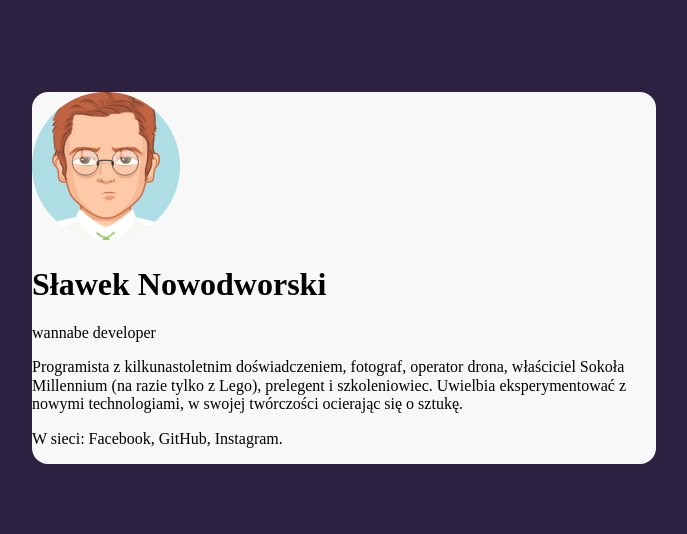
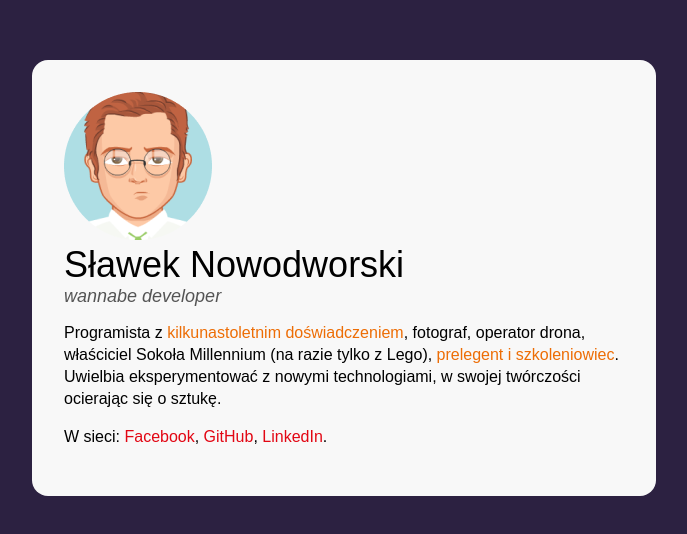
Before and after one commit to SlawomirN/business-card, a plain HTML site: page index.html in a window 1280 px wide. Shown: the part 122-656 px from the top of the page, without its empty margins (296-983 px from the left). Drawn offline with Linux system fonts and the light colour scheme.

Commit message:
text styles

```diff
--- a/index.html
+++ b/index.html
@@ -9,17 +9,17 @@
 </head>
 <body>
     <main class="main">
-        <article>
-            <img src="avatar.png" alt="Zdjęcie Sławka Nowodworskiego">
-            <header>
-                <h1>Sławek Nowodworski</h1>
-                <p>wannabe developer</p>
+        <article class="person">
+            <img class="person__picture" src="avatar.png" alt="Zdjęcie Sławka Nowodworskiego">
+            <header class="person__info">
+                <h1 class="person__name">Sławek Nowodworski</h1>
+                <p class="person__position">wannabe developer</p>
             </header>
-            <p>
-                Programista z kilkunastoletnim doświadczeniem, fotograf, operator drona, właściciel Sokoła Millennium (na razie tylko z Lego), prelegent i szkoleniowiec. Uwielbia eksperymentować z nowymi technologiami, w swojej twórczości ocierając się o sztukę.
+            <p class="person__description">
+                Programista z <strong class="special">kilkunastoletnim doświadczeniem</strong>, fotograf, operator drona, właściciel Sokoła Millennium (na razie tylko z Lego), <strong class="special">prelegent i szkoleniowiec</strong>. Uwielbia eksperymentować z nowymi technologiami, w swojej twórczości ocierając się o sztukę.
             </p>
-            <p>
-                W sieci: Facebook, GitHub, Instagram.
+            <p class="person__description">
+                W sieci: <a class="person__link" href="https://www.facebook.com/harpslav">Facebook</a>, <a class="person__link" href="https://github.com/SlawomirN">GitHub</a>, <a class="person__link" href="https://www.linkedin.com/in/lublingua">LinkedIn</a>.
             </p>
         </article>
     </main>
--- a/style.css
+++ b/style.css
@@ -1,9 +1,19 @@
+html {
+    box-sizing: border-box;;
+}
+
+*, *:before, *:after {
+    box-sizing: inherit;
+}
+
+
 body {
     background-color: #2C2141;
     display: flex;
     align-items: center;
     justify-content: center;
     min-height: 100vh;
+    font-family: Arial, Helvetica, sans-serif;
 }
 
 .main {
@@ -11,4 +21,37 @@ body {
     border-radius: 16px;
     width: 624px;
     margin: 16px;
+    padding: 32px;
 }
+
+.person {
+
+}
+
+.person__description {
+    font-style: 16px;
+    line-height: 22px;
+}
+
+.person__link {
+    color: #E20613;
+    text-decoration: none;
+}
+.person__name {
+    font-size: 36px;
+    margin: 0;
+    font-weight: normal;
+}
+
+.person__position {
+    font-size: 18px;
+    color: #545454;
+    margin: 0;
+    font-style: italic;
+
+}
+
+.special {
+    color: #ED6D05;
+    font-weight: normal;
+}
```
